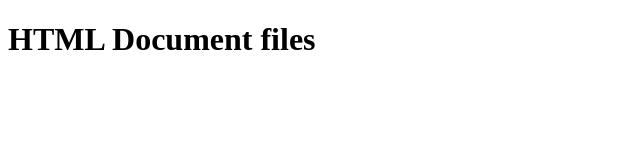
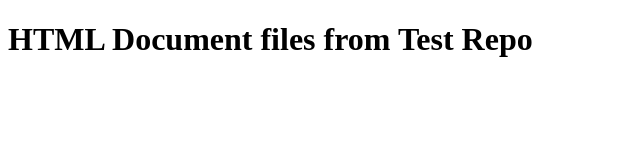
Before and after one commit to PeeKay-SofDev/LearnGithub, a plain HTML site: page index.html in a window 1280 px wide. Shown: the whole page, without its empty margins (0-640 px from the left). Drawn offline with Linux system fonts and the light colour scheme.

Commit message:
commited by Test

```diff
--- a/index.html
+++ b/index.html
@@ -6,6 +6,6 @@
   <title>HTML - Docx</title>
 </head>
 <body>
-  <h1>HTML Document files</h1>
+  <h1>HTML Document files from Test Repo</h1>
 </body>
 </html>
--- a/index.js
+++ b/index.js
@@ -1 +1 @@
-console.log("Hello World!");
+console.log("Hello World! from test Repo");
```
